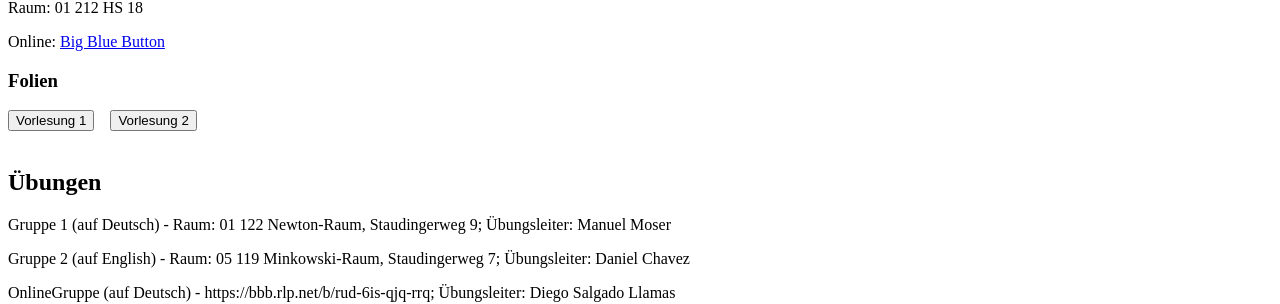
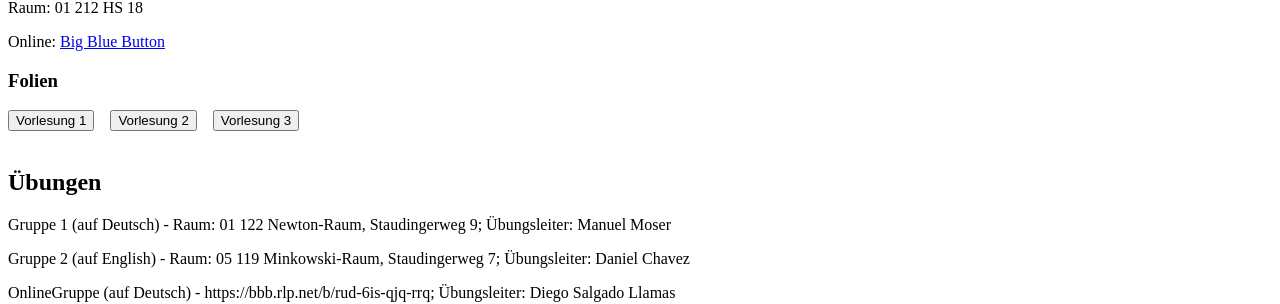
Before and after one commit to JFRudzinski/JFRudzinski.github.io, a Jekyll site: the page built from _posts/classes/2021-09-26-Brueckenkurs.md, in a window 1280 px wide. Shown: the part 505-809 px from the top of the page. Built offline with Jekyll 4.4.1, drawn with Linux system fonts in a browser that asks for light colours.

Commit message:
posted vor_03.pdf

```diff
--- a/_posts/classes/2021-09-26-Brueckenkurs.md
+++ b/_posts/classes/2021-09-26-Brueckenkurs.md
@@ -31,6 +31,8 @@
         <a href="{{site.baseurl}}/assets/content/Teaching/Brueckenkurs/Vorlesungen/vorl_01.pdf" target="_blank"><button class="button-new shadow">Vorlesung 1</button></a>
         &nbsp;&nbsp;
         <a href="{{site.baseurl}}/assets/content/Teaching/Brueckenkurs/Vorlesungen/vorl_02.pdf" target="_blank"><button class="button-new shadow">Vorlesung 2</button></a>
+        &nbsp;&nbsp;
+        <a href="{{site.baseurl}}/assets/content/Teaching/Brueckenkurs/Vorlesungen/vorl_03.pdf" target="_blank"><button class="button-new shadow">Vorlesung 3</button></a>
         &nbsp;&nbsp;
         </p>
     </div>
```
Also changed, not shown: 1 other file.
